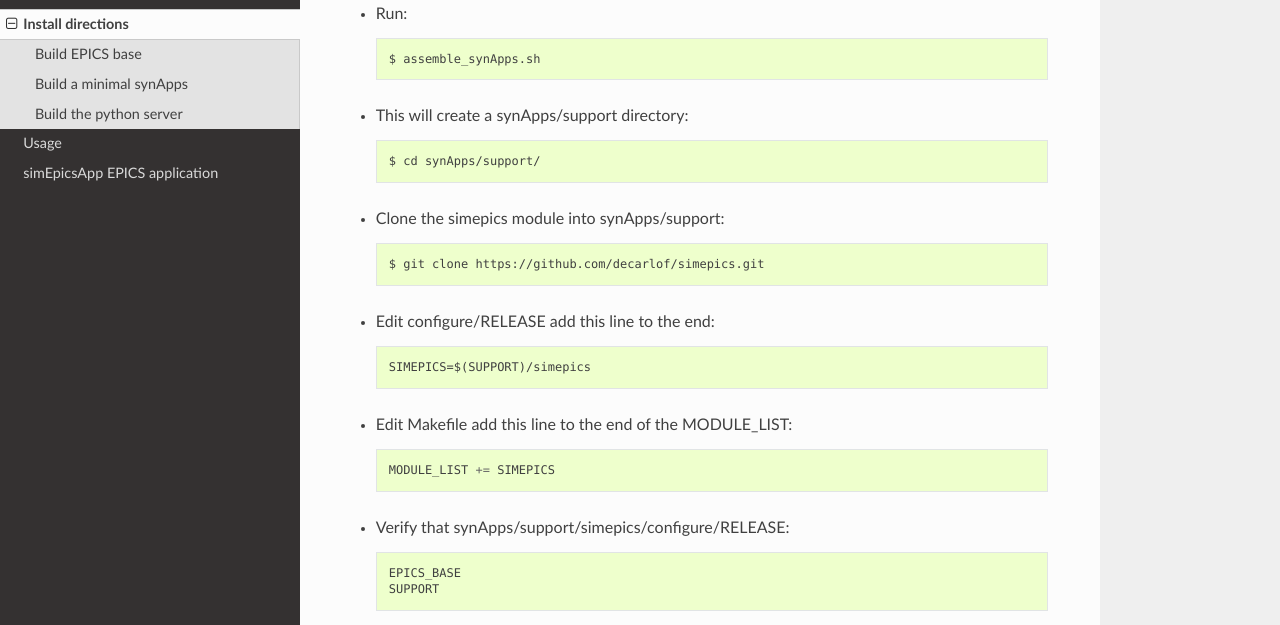
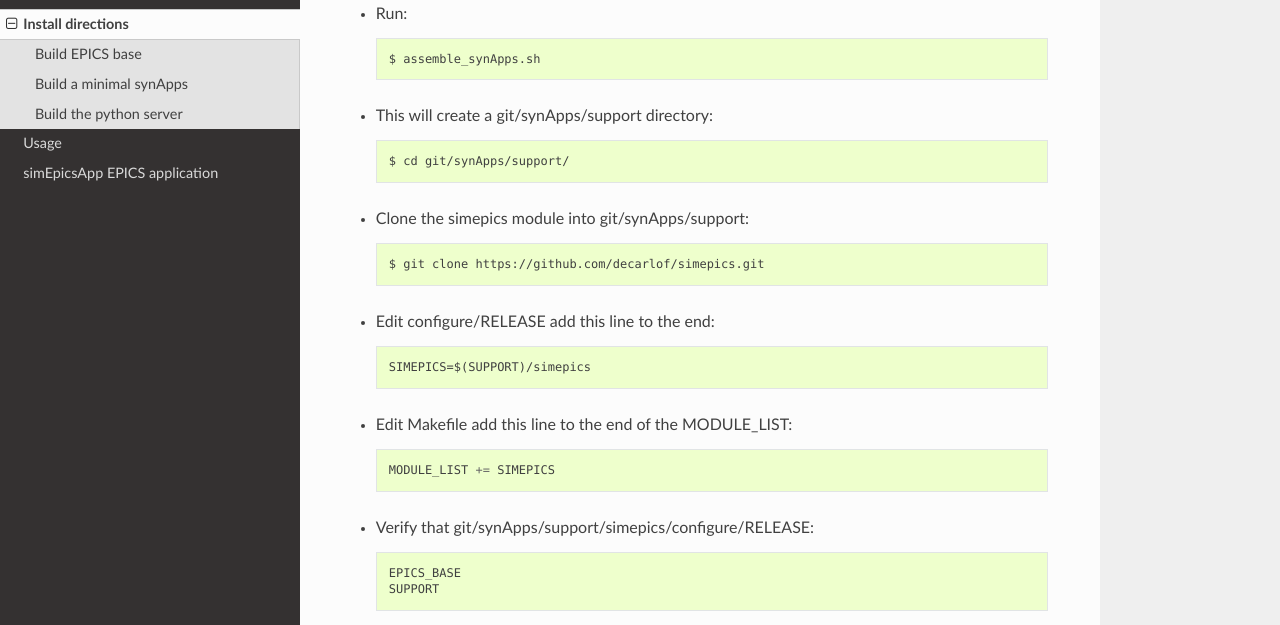
Before and after one commit to decarlof/simEpics, a Sphinx documentation site: the page built from docs/source/install.rst, in a window 1280 px wide and 1400 px high, scrolled down 950 px. Shown: the part 152-777 px from the top of the window. Built offline with Sphinx 7.4.7 and the Read the Docs theme 2.0.0, drawn with Linux system fonts in a browser that asks for light colours; some of the changed text lies outside the part shown.

Commit message:
update synApps location

```diff
--- a/docs/source/install.rst
+++ b/docs/source/install.rst
@@ -45,12 +45,12 @@ To build a minimal synApp::
 
     $ assemble_synApps.sh
 
-- This will create a synApps/support directory::
+- This will create a git/synApps/support directory::
 
-    $ cd synApps/support/
+    $ cd git/synApps/support/
 
 
-- Clone the simepics module into synApps/support::
+- Clone the simepics module into git/synApps/support::
 
     $ git clone https://github.com/decarlof/simepics.git
 
@@ -62,7 +62,7 @@ To build a minimal synApp::
 
     MODULE_LIST += SIMEPICS
 
-- Verify that synApps/support/simepics/configure/RELEASE::
+- Verify that git/synApps/support/simepics/configure/RELEASE::
 
     EPICS_BASE
     SUPPORT
@@ -101,7 +101,7 @@ and install the required python packages::
 
 Finally you can build **simEpics** with::
 
-    (simepics) $ cd ~/epics/synApps/support/simEpics/
+    (simepics) $ cd ~/epics/git/synApps/support/simEpics/
     (simepics) $ python setup.py install
 
 To run the python server::
```
